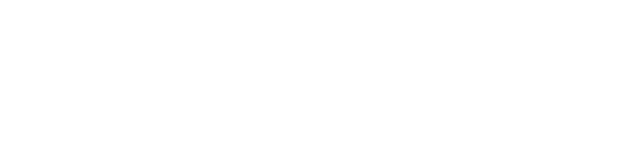
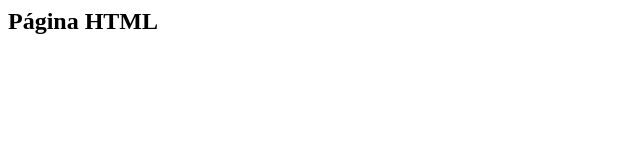
Before and after one commit to monteroo5/monteroo5.github.io, a plain HTML site: page index.html in a window 1280 px wide. Shown: the whole page, without its empty margins (0-640 px from the left). Drawn offline with Linux system fonts and the light colour scheme.

Commit message:
Update index.html

```diff
--- a/index.html
+++ b/index.html
@@ -2,5 +2,6 @@
   <head>
   </head>
   <body>
+    <h2>Página HTML</h2>
   </body>
 </html>
```
